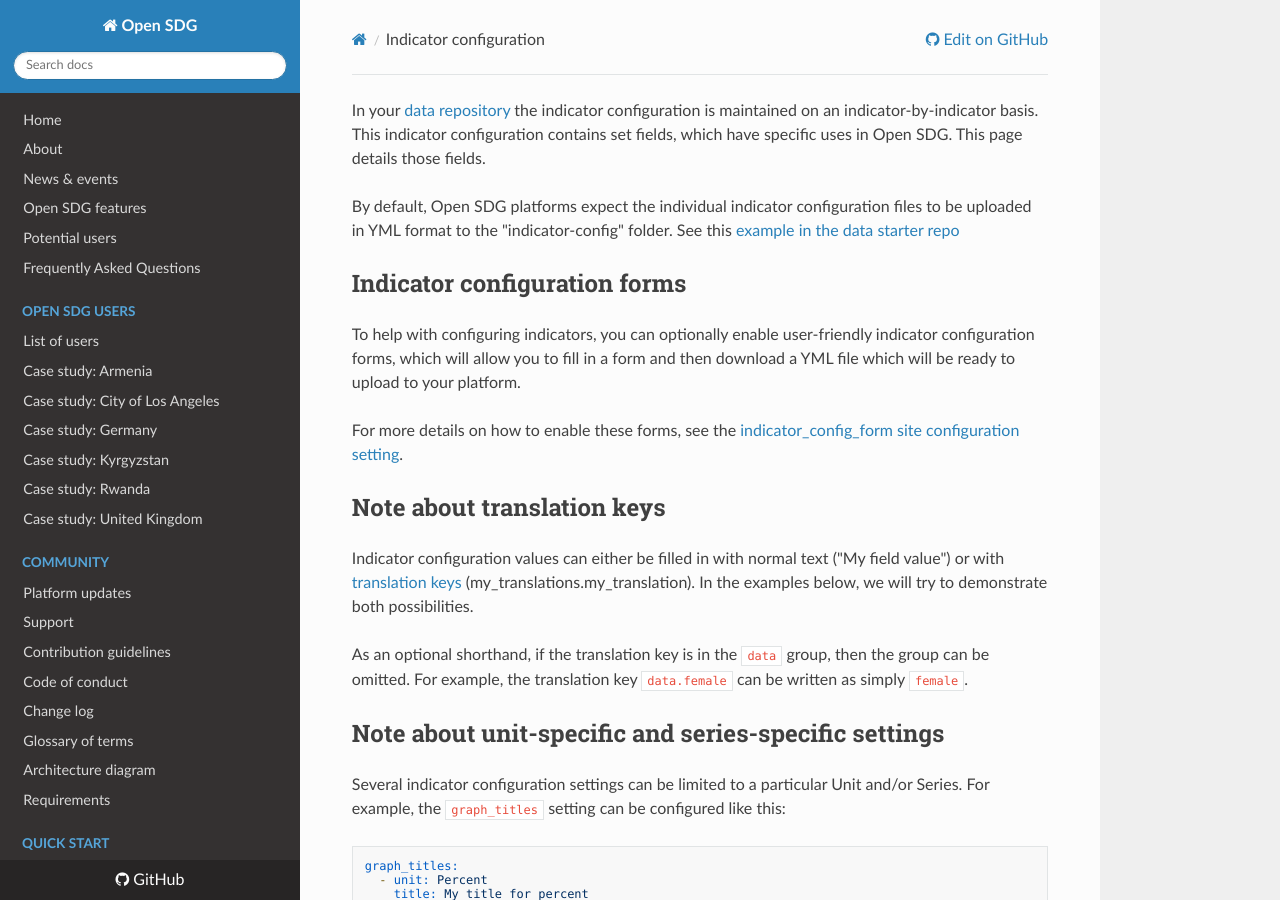
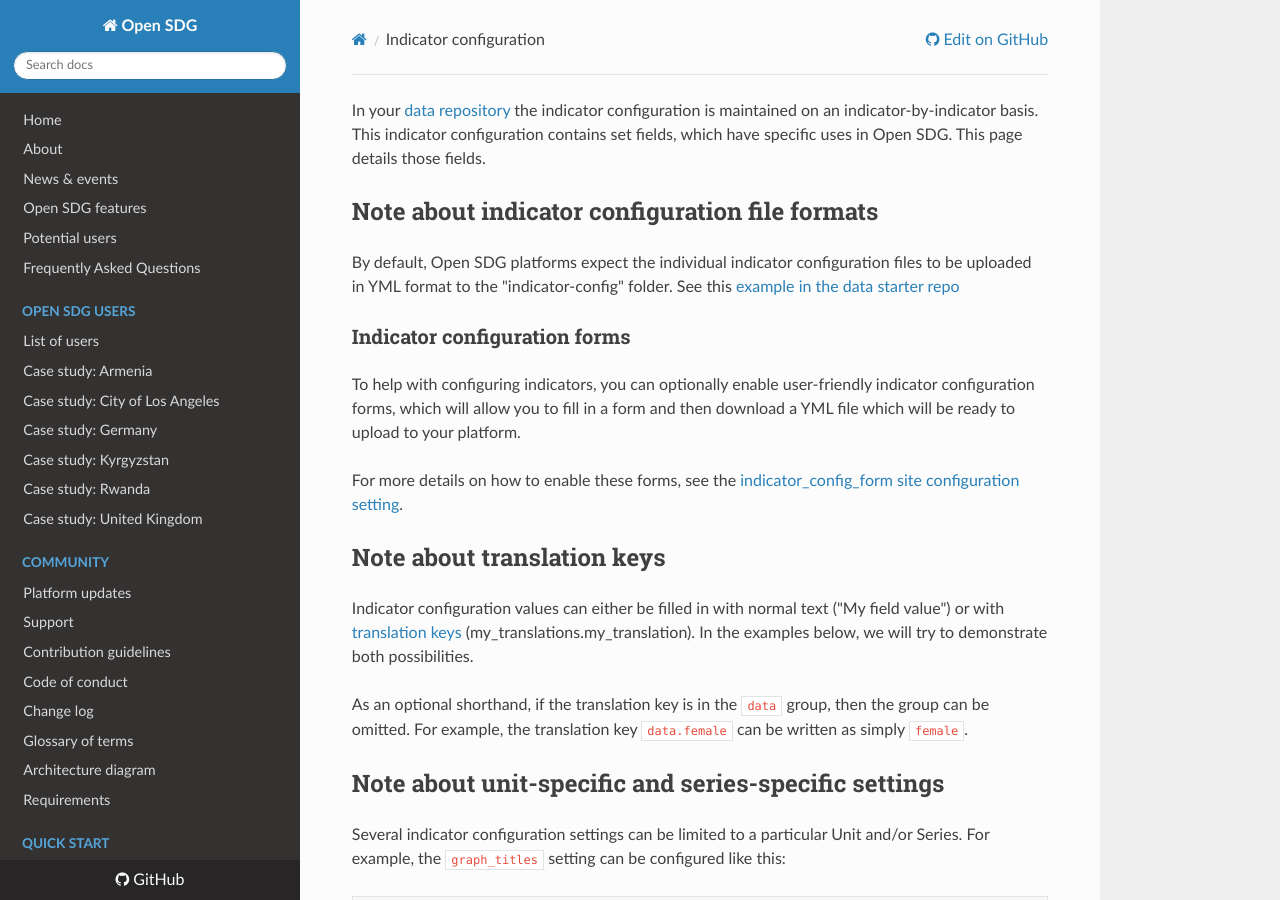
Before and after one commit to open-sdg/open-sdg, an MkDocs documentation site: the page built from docs/indicator-configuration.md, in a window 1280 px wide and 900 px high. Built offline with MkDocs 1.6.1, drawn with Linux system fonts in a browser that asks for light colours; nearby versions of some CDN libraries; old or Windows-style settings are respelled for this version of MkDocs.

Commit message:
Update indicator-configuration.md

```diff
--- a/docs/indicator-configuration.md
+++ b/docs/indicator-configuration.md
@@ -1,8 +1,10 @@
 In your [data repository](glossary.md#data-repository) the indicator configuration is maintained on an indicator-by-indicator basis. This indicator configuration contains set fields, which have specific uses in Open SDG. This page details those fields.
+
+## Note about indicator configuration file formats
 
 By default, Open SDG platforms expect the individual indicator configuration files to be uploaded in YML format to the "indicator-config" folder. See this [example in the data starter repo](https://github.com/open-sdg/open-sdg-data-starter/blob/develop/indicator-config/1-1-1.yml)
 
-## Indicator configuration forms
+### Indicator configuration forms
 To help with configuring indicators, you can optionally enable user-friendly indicator configuration forms, which will allow you to fill in a form and then download a YML file which will be ready to upload to your platform.
 
 For more details on how to enable these forms, see the [indicator_config_form site configuration setting](configuration.md#indicator_config_form).
```
